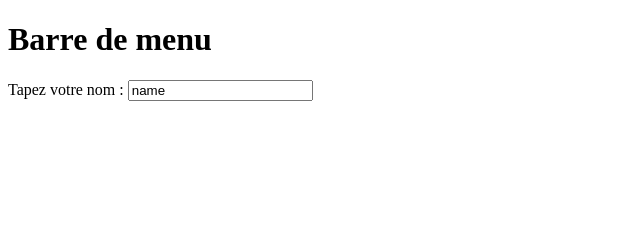
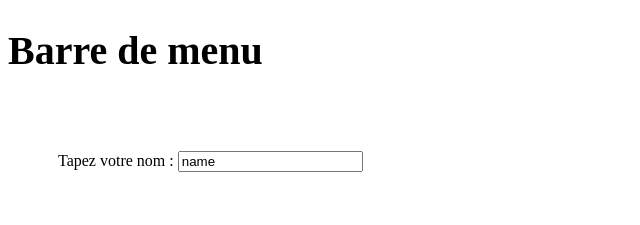
Before and after one commit to plr8/demo-github, a plain HTML site: page jour2/01-exo.html in a window 1280 px wide. Shown: the whole page, without its empty margins (0-640 px from the left). Drawn offline with Linux system fonts and the light colour scheme.

Commit message:
Ajout dossier css et style.css 2

```diff
--- a/jour2/01-exo.html
+++ b/jour2/01-exo.html
@@ -4,6 +4,7 @@
     <meta charset="UTF-8">
     <meta http-equiv="X-UA-Compatible" content="IE=edge">
     <meta name="viewport" content="width=device-width, initial-scale=1.0">
+    <link rel="stylesheet" href="css/style.css">
     <title>Document</title>
 </head>
 <body>
--- a/jour2/css/style.css
+++ b/jour2/css/style.css
@@ -0,0 +1,8 @@
+h1 {
+font-size: 40px;
+}
+
+form {
+    padding:50px;
+    width:400px;
+    }
```
